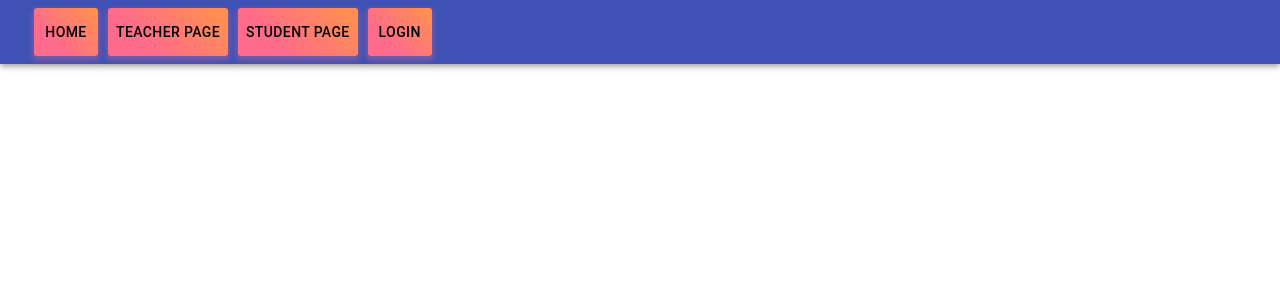
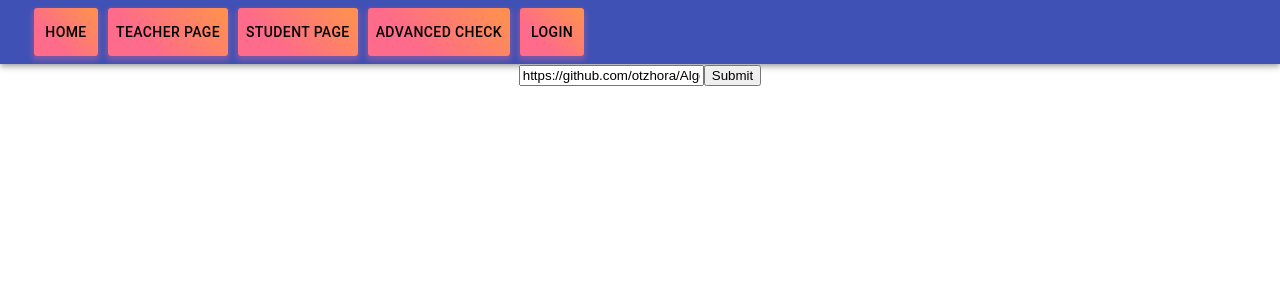
Before and after one commit to otzhora/LCT_hack, a React (Create React App) app in the folder frontend/: page /advanced-check in a window 1280 px wide. Shown: the top 300 px of the page. Built offline with nearby package versions, Linux system fonts and the light colour scheme.

Commit message:
new vire

```diff
--- a/frontend/src/App.js
+++ b/frontend/src/App.js
@@ -10,6 +10,7 @@ import AppBar from '@material-ui/core/AppBar';
 import {Toolbar, Button} from '@material-ui/core/';
 import {createMuiTheme} from '@material-ui/core/styles'
 import {ThemeProvider} from '@material-ui/core'
+import AdvancedCheck from './views/AdvancedCheck'
 const theme = createMuiTheme({
   overrides: {
     // Style sheet name ⚛️
@@ -43,9 +44,13 @@ function App() {
             <Button href='/student-page'>
             <span className="button-text">Student Page</span>
             </Button>
+            <Button href='/advanced-check'>
+            <span className="button-text">Advanced Check</span>
+            </Button>
             <Button href='/login'>
             <span className="button-text">Login</span>
             </Button>
+
             </ThemeProvider>
           </Toolbar>
         </AppBar>
@@ -57,6 +62,7 @@ function App() {
        <Route path="/teacher-page"><TeacherPage></TeacherPage></Route>
        <Route path="/student-page"><StudentPage></StudentPage></Route>
        <Route path="/login"><LoginForm></LoginForm></Route>
+       <Route path="/advanced-check"><AdvancedCheck></AdvancedCheck></Route>
       </Router>
     </section>
   );
--- /dev/null
+++ b/frontend/src/views/AdvancedCheck.jsx
@@ -0,0 +1,58 @@
+import React, {useState, useRef} from 'react'
+import Async from 'react-async';
+
+function createAdvanceOut(setup, checks, run){
+  return <div>
+    <h5>Setup</h5>
+    <div>{setup}</div>
+    <h5>Checks</h5>
+    <div>{checks}</div>
+    <h5>Checks</h5>
+    <div>{run}</div>
+  </div>
+
+}
+const AdvancedCheck = (props) => {
+  const [url, setUrl] = useState('https://github.com/otzhora/Algorithms');
+  const divRef = useRef(null);
+  async function renderCheck(){
+    console.log(url)
+    const res = await fetch(`http://localhost:8000/advanced/`,{
+      method: 'POST',
+      body: JSON.stringify({
+        'git_url': url,
+      })
+    })
+      .then(res => (res.ok ? res : Promise.reject(res)))
+      .then(res => res.json())
+      .then(res=>{
+        console.log(res);
+        divRef.current = createAdvanceOut(...res)
+      })
+  }
+  return (
+    <div display="inline" width={"50px"}>
+      <input type='text' onValueChange={setUrl} value={url}/>
+      <button onClick={renderCheck}>Submit</button>
+      <div ref={divRef}></div>
+      {/* <Async promiseFn={loadTaskText} name={props.name}>
+        {({ data, err, isLoading }) => {
+          if (isLoading) return "Loading..."
+          if (err) return `Something went wrong: ${err.message}`
+
+          if (data)
+            return (
+              <div>
+                <h1>{data.task.title}</h1>
+                {data.task.task}
+                Teacher id
+                {data.task.teacher_id}
+              </div>
+            )
+        }}
+      </Async> */}
+    </div>
+  );
+}
+
+export default AdvancedCheck;
```
